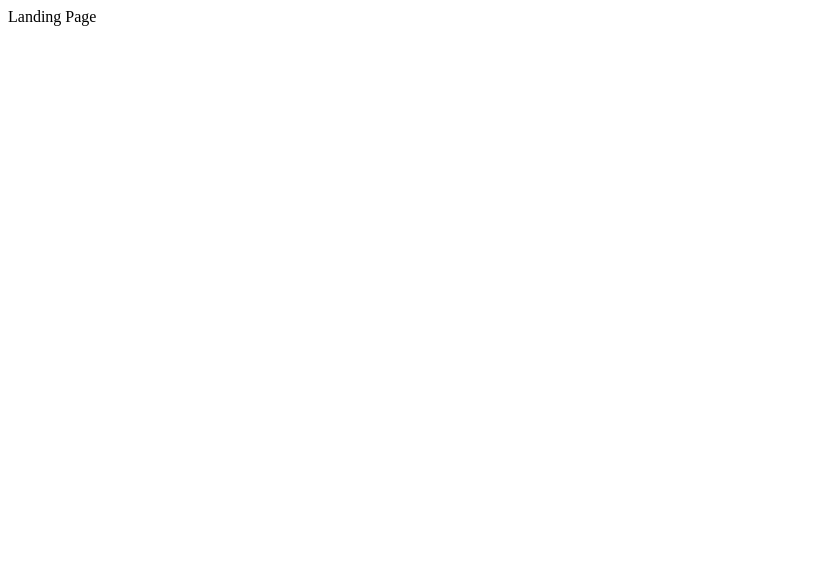
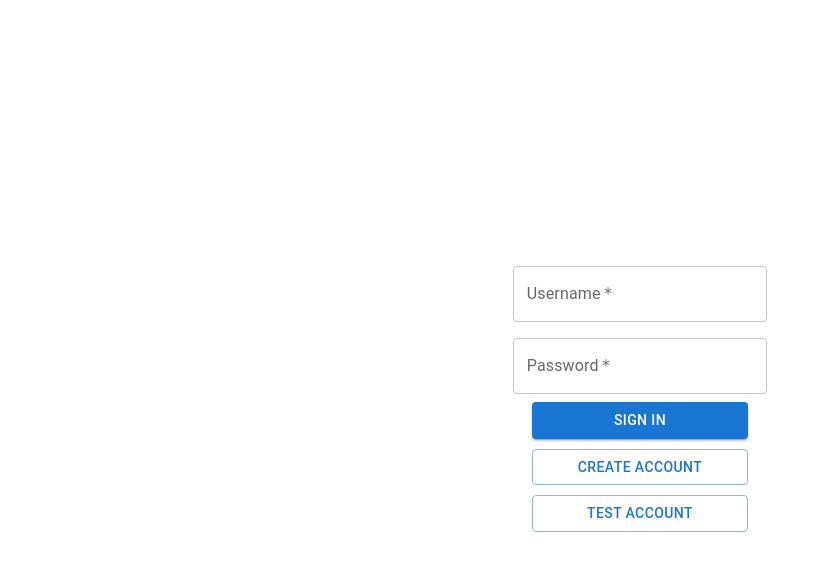
Before and after one commit to rcamach7/crypto-exchange, a React (Create React App) app in the folder client/: page / in a window 1280 px wide. Shown: the top 570 px of the page, without its empty margins (0-822 px from the left). Built offline with nearby package versions, Linux system fonts and the light colour scheme.

Commit message:
add sign in and create account forms template

```diff
--- /dev/null
+++ b/client/src/components/LandingPage/CreateAccountForm.tsx
@@ -0,0 +1,45 @@
+import Box from "@mui/material/Box";
+import TextField from "@mui/material/TextField";
+import Button from "@mui/material/Button";
+
+interface Props {
+  setShowCreateAccount: React.Dispatch<React.SetStateAction<Boolean>>;
+}
+
+export const CreateAccountForm: React.FC<Props> = ({
+  setShowCreateAccount,
+}) => {
+  return (
+    <Box
+      className="CreateAccountForm"
+      component="form"
+      sx={{
+        "& .MuiTextField-root": { m: 1, width: "25ch" },
+      }}
+      noValidate
+      autoComplete="off"
+    >
+      <TextField required id="outlined-required" label="Username" />
+      <TextField
+        required
+        id="outlined-password-input"
+        label="Password"
+        type="password"
+        autoComplete="current-password"
+      />
+      <TextField
+        required
+        id="outlined-password-input"
+        label="Confirm password"
+        type="password"
+        autoComplete="current-password"
+      />
+      <Button className="btn" variant="contained">
+        Create Account
+      </Button>
+      <Button className="btn" variant="outlined">
+        Already have an account?
+      </Button>
+    </Box>
+  );
+};
--- /dev/null
+++ b/client/src/components/LandingPage/SignInForm.tsx
@@ -0,0 +1,44 @@
+import React from "react";
+import Box from "@mui/material/Box";
+import TextField from "@mui/material/TextField";
+import Button from "@mui/material/Button";
+
+interface Props {
+  setShowCreateAccount: React.Dispatch<React.SetStateAction<Boolean>>;
+}
+
+export const SignInForm: React.FC<Props> = ({ setShowCreateAccount }) => {
+  return (
+    <Box
+      className="SignInForm"
+      component="form"
+      sx={{
+        "& .MuiTextField-root": { m: 1, width: "25ch" },
+      }}
+      noValidate
+      autoComplete="off"
+    >
+      <TextField required id="outlined-required" label="Username" />
+      <TextField
+        required
+        id="outlined-password-input"
+        label="Password"
+        type="password"
+        autoComplete="current-password"
+      />
+      <Button className="btn" variant="contained">
+        Sign In
+      </Button>
+      <Button
+        className="btn"
+        variant="outlined"
+        onClick={() => setShowCreateAccount((prevState) => !prevState)}
+      >
+        Create Account
+      </Button>
+      <Button className="btn" variant="outlined">
+        Test Account
+      </Button>
+    </Box>
+  );
+};
--- a/client/src/index.tsx
+++ b/client/src/index.tsx
@@ -1,3 +1,4 @@
+import "./styles/index.scss";
 import React from "react";
 import ReactDOM from "react-dom/client";
 import { RouteSwitch } from "./RouteSwitch";
--- a/client/src/routes/LandingPage.tsx
+++ b/client/src/routes/LandingPage.tsx
@@ -1,5 +1,17 @@
-import React from "react";
+import { SignInForm } from "../components/LandingPage/SignInForm";
+import { CreateAccountForm } from "../components/LandingPage/CreateAccountForm";
+import { useState } from "react";
 
 export const LandingPage = () => {
-  return <div>Landing Page</div>;
+  const [showCreateAccount, setShowCreateAccount] = useState<Boolean>(false);
+
+  return (
+    <div className="LandingPage">
+      {showCreateAccount ? (
+        <CreateAccountForm setShowCreateAccount={setShowCreateAccount} />
+      ) : (
+        <SignInForm setShowCreateAccount={setShowCreateAccount} />
+      )}
+    </div>
+  );
 };
--- /dev/null
+++ b/client/src/styles/_landingPage/_landingPage.scss
@@ -0,0 +1,7 @@
+.LandingPage {
+  min-height: 100vh;
+
+  display: flex;
+  justify-content: center;
+  align-items: center;
+}
--- /dev/null
+++ b/client/src/styles/_landingPage/_signIn.scss
@@ -0,0 +1,10 @@
+.SignInForm {
+  display: flex;
+  flex-direction: column;
+  align-items: center;
+
+  .btn {
+    width: 80%;
+    margin-bottom: 10px;
+  }
+}
--- /dev/null
+++ b/client/src/styles/index.scss
@@ -0,0 +1,20 @@
+// Landing Page Route and sub-components
+@import "./_landingPage/landingPage";
+@import "./_landingPage/signIn";
+
+* {
+  box-sizing: border-box;
+  margin: 0;
+  padding: 0;
+  font-family: Verdana, Helvetica, -apple-system, BlinkMacSystemFont, "Segoe UI",
+    Roboto, Arial, sans-serif, "Apple Color Emoji", "Segoe UI Emoji",
+    "Segoe UI Symbol";
+}
+
+a:hover,
+a:visited,
+a:active,
+a {
+  text-decoration: none;
+  color: inherit;
+}
```
